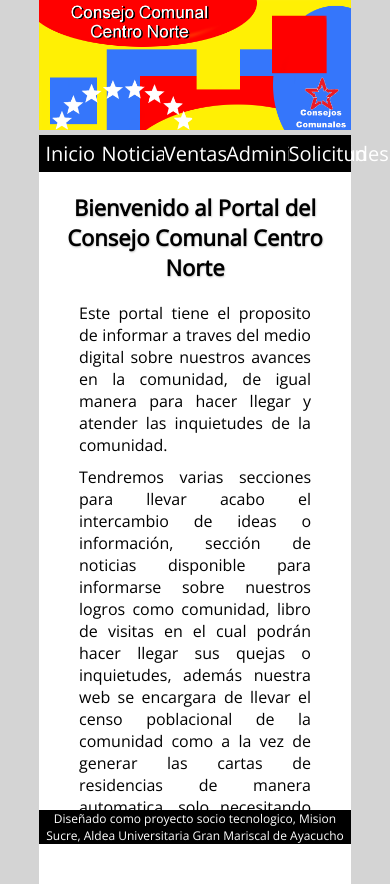
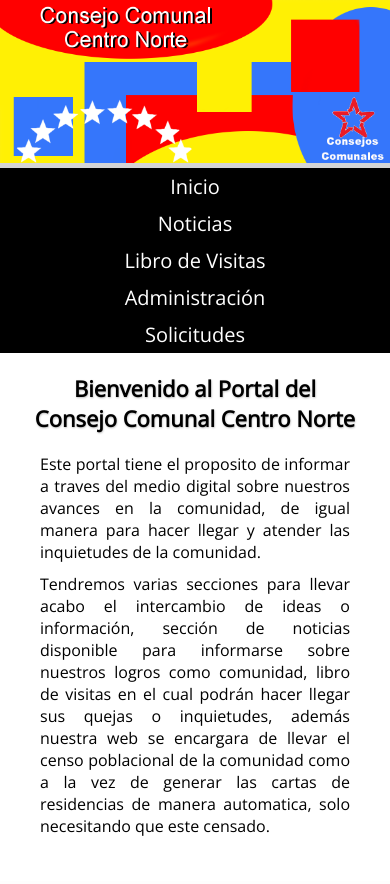
Before and after one commit to s2pr0/proyecto, a PHP site: page / in a window 390 px wide. After the commit the page ends 836 px from the top, so only its background shows below. Run offline with PHP 8.4, Linux system fonts and the light colour scheme.

Commit message:
Arreglado detalles de la interfaz

```diff
--- a/index.php
+++ b/index.php
@@ -20,7 +20,7 @@
 			<ul>
 				<li class="link">Inicio</li>
 				<li class="link">Noticias</li>
-				<li class="link">Ventas</li>
+				<li class="link">Libro de Visitas</li>
 				<li class="link">Administración</li>
 				<li class="link">Solicitudes</li>
 			<ul>
--- a/lib/css/interfaz.css
+++ b/lib/css/interfaz.css
@@ -35,12 +35,15 @@
 	text-align:center;
 	padding: 5px 0px 5px 0px;
 	width:20%;
+	transition-duration: 1s;
 }
 
 .link:hover{
 	background:silver;
 	color:black;
 	cursor:pointer;
+	transition-duration: 1s;
+
 }
 
 #cuerpo{
@@ -74,3 +77,18 @@
 	bottom:0px;
 	font-size:12px;
 }
+
+@media screen and (max-width:800px){
+	footer{
+		display: none;
+	}
+	#cuerpo{
+		width:100%;
+	}
+	.link{
+		width:100%;
+	}
+	header{
+		width:100%;
+	}
+}
```
